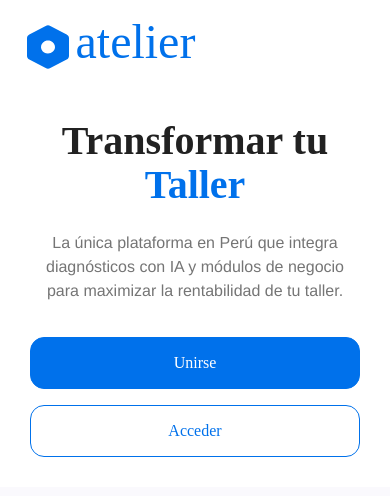
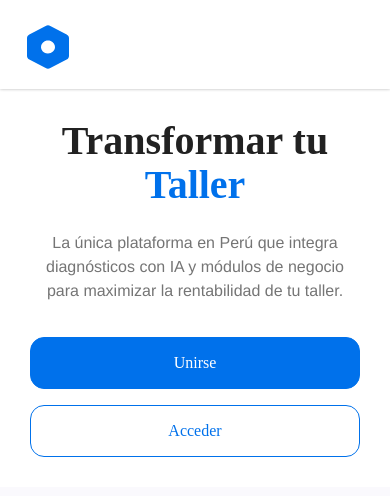
Before and after one commit to andeva-upc/atelier-website-open-source, an Angular app: page / in a window 390 px wide. Shown: the top 496 px of the page. Built offline with nearby package versions, Linux system fonts and the light colour scheme; a web font is replaced by a local one; what @ngx-translate/core, @ngx-translate/http-loader would draw is missing.

Commit message:
style(header): hide logo text on smaller screens and update hero z-index.

```diff
--- a/src/app/shared/presentation/components/header/header.css
+++ b/src/app/shared/presentation/components/header/header.css
@@ -65,6 +65,9 @@ header {
 }
 
 @media (max-width: 650px) {
+  .logo-text {
+    display: none;
+  }
   .btn-container {
     display: none;
   }
--- a/src/app/value-proposition/presentation/components/hero/hero.css
+++ b/src/app/value-proposition/presentation/components/hero/hero.css
@@ -8,6 +8,7 @@
   background-size: cover;
   background-position: center;
   overflow: hidden;
+  z-index: -1;
 }
 
 .hero-overlay {
```
